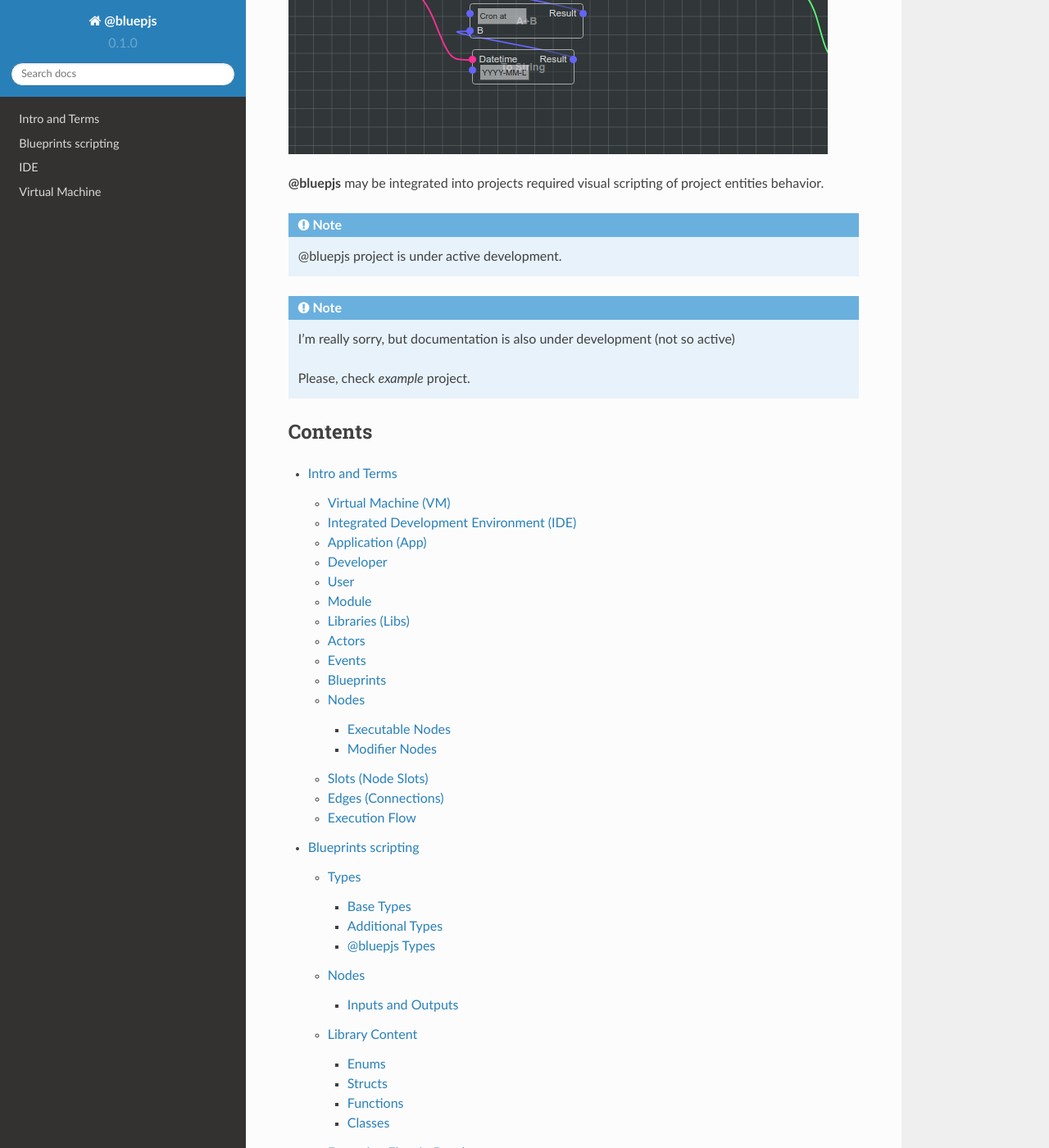
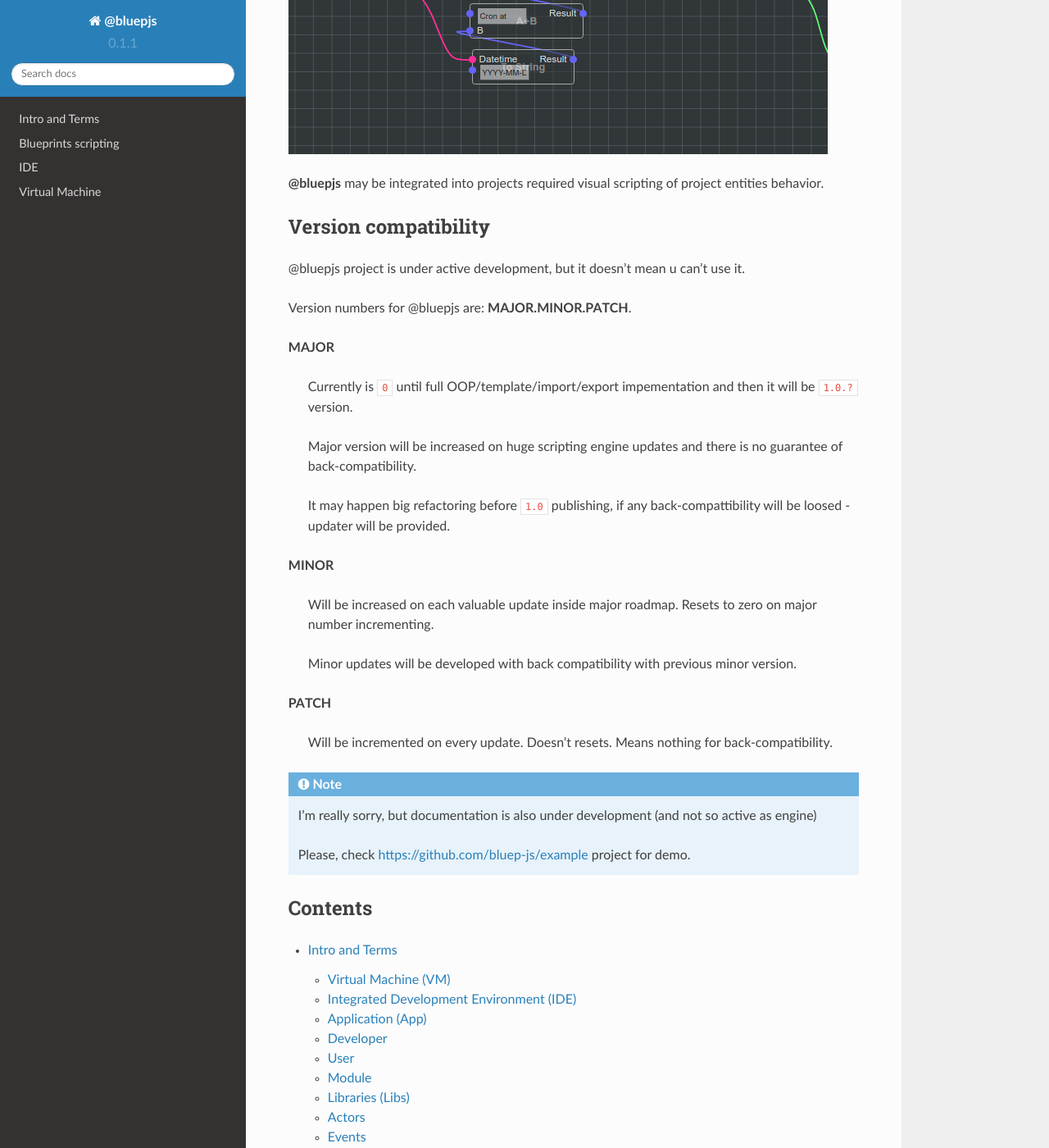
Before and after one commit to bluep-js/docs, a Sphinx documentation site: the page built from docs/source/index.rst, in a window 1280 px wide and 1400 px high, scrolled down 384 px. Shown: the whole window at 82% size. Built offline with Sphinx 7.4.7 and the Read the Docs theme 2.0.0, drawn with Linux system fonts in a browser that asks for light colours.

Commit message:
versions compatibility description

```diff
--- a/docs/source/conf.py
+++ b/docs/source/conf.py
@@ -7,7 +7,7 @@ copyright = '2021, Evgeny Trifonov <abrakadobr@gmail.com>'
 author = 'Evgeny Trifonov'
 
 release = '0.1'
-version = '0.1.0'
+version = '0.1.1'
 
 # -- General configuration
 
--- a/docs/source/index.rst
+++ b/docs/source/index.rst
@@ -10,15 +10,36 @@ Blueprint scripting looks like this:
 
 **@bluepjs** may be integrated into projects required visual scripting of project entities behavior.
 
-.. note::
+Version compatibility
+---------------------
 
-   @bluepjs project is under active development.
+@bluepjs project is under active development, but it doesn't mean u can't use it.
+
+Version numbers for @bluepjs are: **MAJOR.MINOR.PATCH**.
+
+**MAJOR**
+
+  Currently is ``0`` until full OOP/template/import/export impementation and then it will be ``1.0.?`` version.
+
+  Major version will be increased on huge scripting engine updates and there is no guarantee of back-compatibility.
+
+  It may happen big refactoring before ``1.0`` publishing, if any back-compattibility will be loosed - updater will be provided.
+
+**MINOR**
+
+  Will be increased on each valuable update inside major roadmap. Resets to zero on major number incrementing.
+
+  Minor updates will be developed with back compatibility with previous minor version.
+
+**PATCH**
+
+  Will be incremented on every update. Doesn't resets. Means nothing for back-compatibility.
 
 .. note::
 
-   I'm really sorry, but documentation is also under development (not so active)
+   I'm really sorry, but documentation is also under development (and not so active as engine)
 
-   Please, check *example* project.
+   Please, check https://github.com/bluep-js/example project for demo.
 
 Contents
 --------
```
